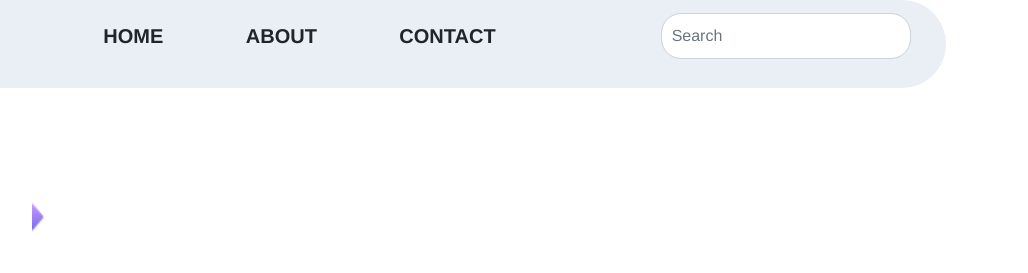
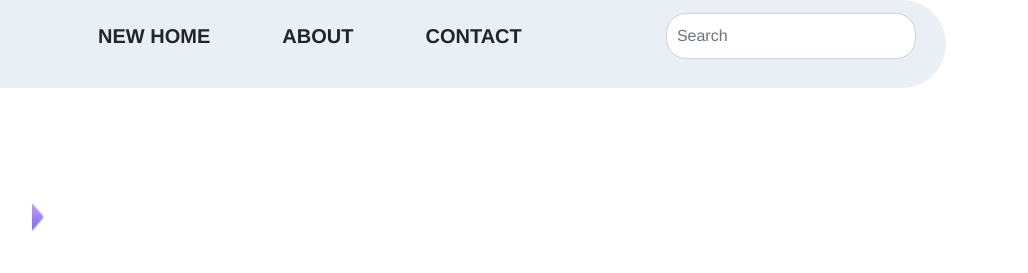
Before and after one commit to ayusshh19/music, a plain HTML site: page index.html in a window 1280 px wide. Shown: the top 273 px of the page, 252-1280 px from the left. Drawn offline with nearby package versions, Linux system fonts and the light colour scheme.

Commit message:
some new feature in web nav

```diff
--- a/index.html
+++ b/index.html
@@ -14,7 +14,7 @@
             <div class="mainul">
                 <ul class="logo col-2"><img src="styles/images/Capture.PNG" alt="" srcset=""></ul>
                 <ul class="navitems col-10">
-                    <li class="first">HOME</li>
+                    <li class="first">NEW HOME</li>
                     <li class="second">ABOUT</li>
                     <li class="third">CONTACT</li>
                     <li><img src="styles/images/night.png" class="nightmode" alt="" srcset=""></li>
```
Also changed, not shown: 1 other file.
